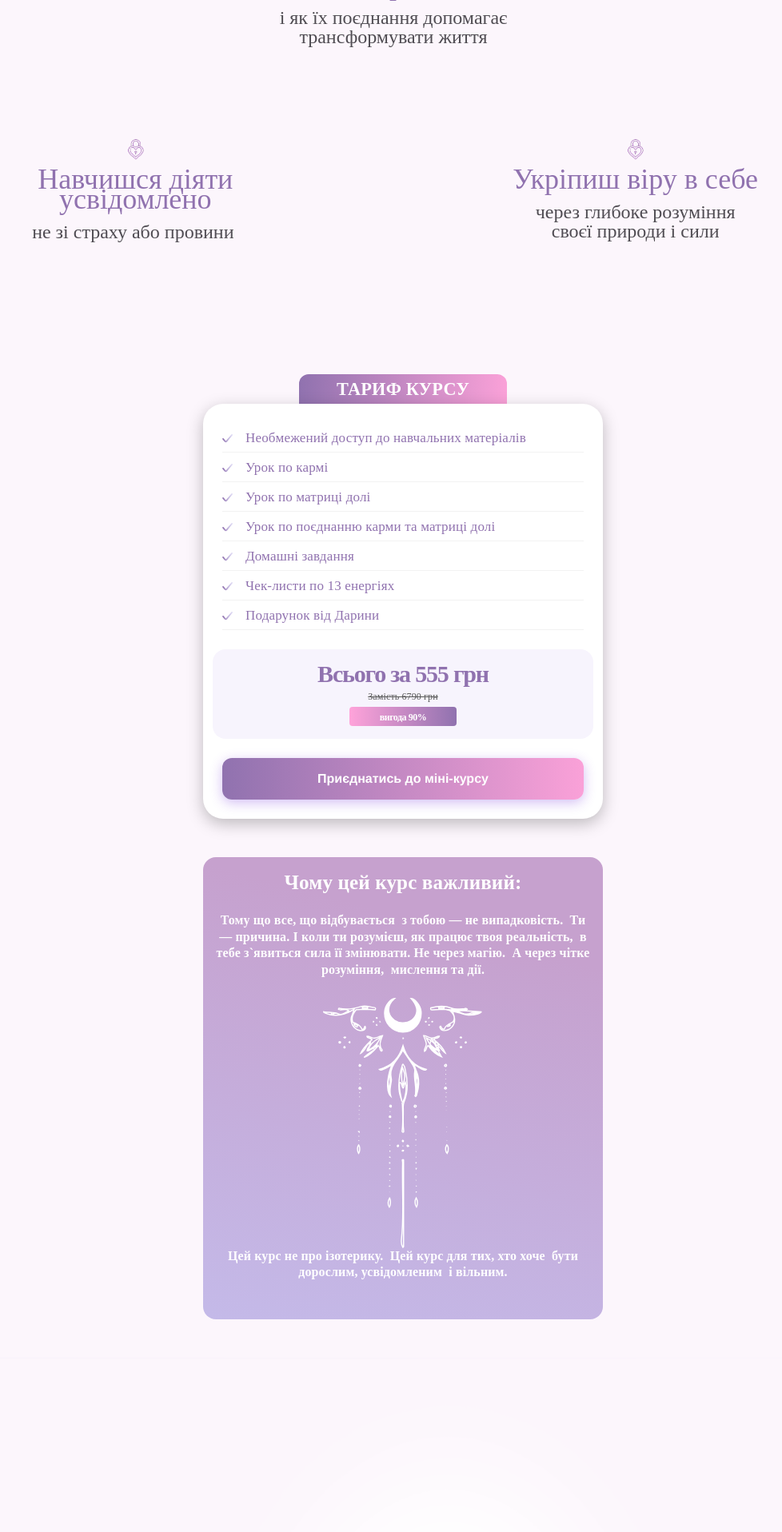
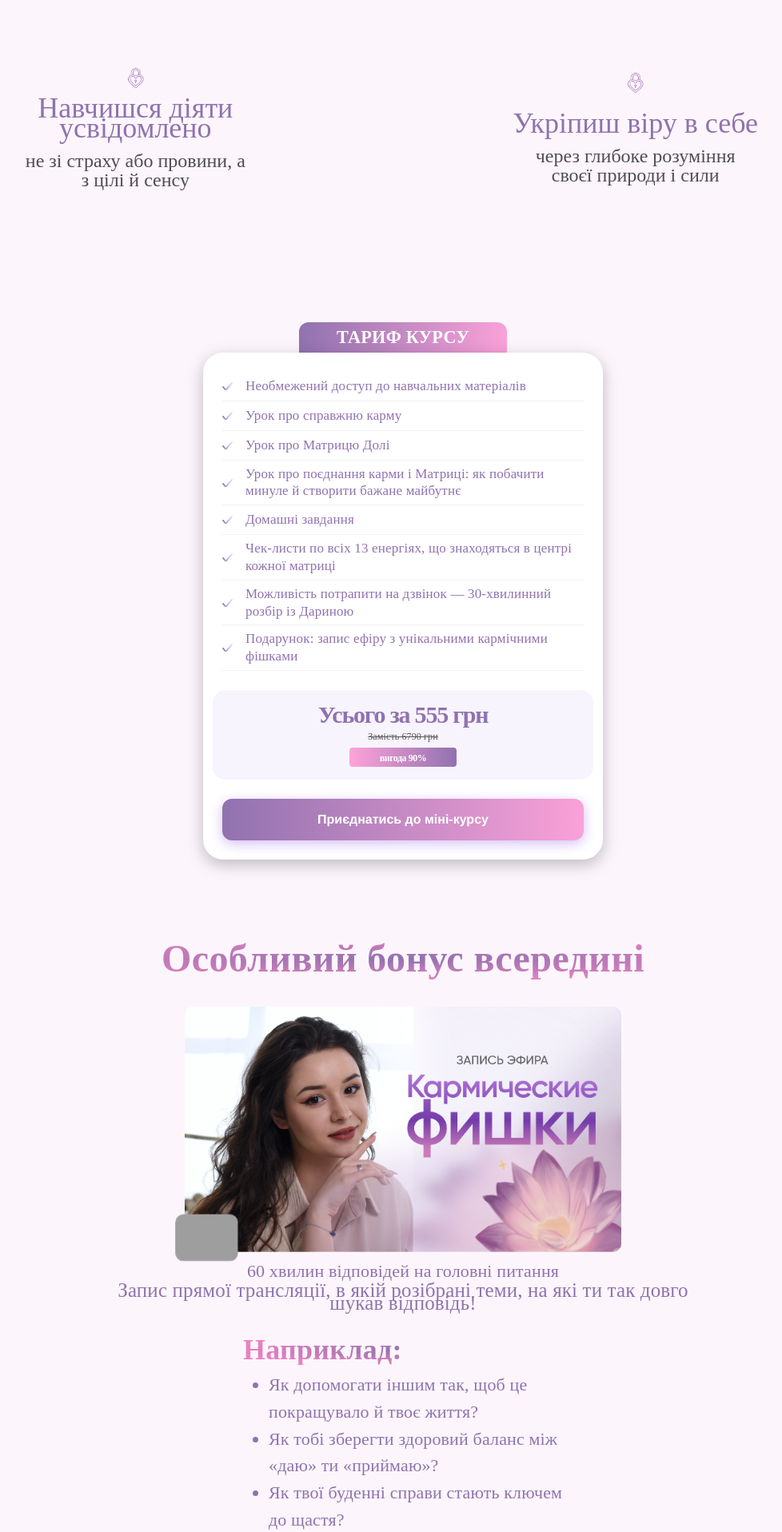
Before and after one commit to ArtemHryn/DariAdv, a Flask app: page / in a window 1280 px wide. Shown: the part 1670-3586 px from the top of the page at 80% size, without its empty margins (136-1114 px from the left). Run offline with Flask 3, Linux system fonts and the light colour scheme; grey boxes are pictures that could not be loaded.

Commit message:
додавання 4_1 секції

```diff
--- /dev/null
+++ b/static/css/section4_1.css
@@ -0,0 +1,44 @@
+.present_ico{
+  position: absolute !important;
+  bottom: -10px; /* або як тобі треба */
+  left: -10px;
+  width: 75px; /* потрібний розмір */
+  z-index: 10; /* щоб була поверх інших елементів */
+}
+
+.pr_subtitle {
+    color: #9072AF;
+    text-align: center;
+    font-family: Gilroy;
+    font-size: 22px;
+    font-style: bold;
+    font-weight: 500;
+    line-height: 16px;
+    letter-spacing: 0.14px;
+}
+
+.pulse {
+    animation: pulseAnim 1.5s infinite;
+  }
+
+  @keyframes pulseAnim {
+    0% {
+      transform: scale(1);
+    }
+    50% {
+      transform: scale(1.05);
+    }
+    100% {
+      transform: scale(1);
+    }
+  }
+.img-fluid-present {
+
+}
+
+
+@media (min-width: 992px) {
+  .media_pr {
+    max-width: 50%;
+  }
+}
--- a/static/text_content/locales/ua.json
+++ b/static/text_content/locales/ua.json
@@ -1,24 +1,24 @@
 {
   "section1": {
     "title": "Код твоєї реальності",
-    "sub_title": "Як працюють карма та матриця долі — і як почати застосовувати це в житті",
+    "sub_title": "Це єдиний курс, який покаже, як насправді працює твоя реальність.",
     "left": {
       "one": "Код твоєї реальності — Дізнайся, як працює карма та матриця долі, і почни використовувати це в повсякденному житті.",
-      "two": "Але часто не розумієш, чому не виходить, з чого почати або як рухатися далі.",
+      "two": "Без езотерики, без припущень — через мислення, дії та логіку.",
       "btn": "Приєднатися до мінікурсу",
-      "upbtntxt": "Ти знаєш, чого хочеш — любові, сенсу, впевненості, грошей.",
+      "upbtntxt": "Це єдиний курс, який покаже, як працює твоя реальність.",
       "underbtntxt": "Курс ведеться російською мовою"
     }
   },
   "section2": {
     "title": "Цей мінікурс для тебе, якщо ти:",
     "cards": [
-      {"color":"#F0A5DC", "description": "Часто сумніваєшся в собі\u2028 і не впевнена у своїх рішеннях\u2028" },
-      {"color":"#E597D0", "description": " Боїшся осуду \u2028і відкладаєш важливі кроки\u2028" },
-      {"color":"#D791CB", "description": "Зависла між\u2028 «відчуваю» і «роблю»\u2028" },
-      {"color":"#C78AC4", "description": "Втомилася від внутрішнього хаосу\u2028 і надлишку інформації\u2028" },
-      {"color":"#B682BE", "description": " Хочеш змін, \u2028але не знаєш, з чого почати\u2028" },
-      {"color":"#AA7DB9", "description": " Глибоко відчуваєш, що створена для більшого, але поки не бачиш, як це розкрити" }
+      {"color":"#F0A5DC", "description": "Не розумієш, які саме дії приведуть до реального результату" },
+      {"color":"#E597D0", "description": "Постійно сумніваєшся — у собі, у рішеннях, у своєму шляху\n" },
+      {"color":"#D791CB", "description": "Чекаєш відповіді від життя: «А чи вийде?.. А чи судилося?..»" },
+      {"color":"#C78AC4", "description": "Втомилася від внутрішнього хаосу та надлишку чужих порад" },
+      {"color":"#B682BE", "description": "Більше не хочеш жити за сценаріями інших — «як треба» і «так сказали»\n" },
+      {"color":"#AA7DB9", "description": "Відчуваєш, що створена для більшого, але поки не знаєш, як це розкрити" }
     ]
   },
   "section3": {
@@ -26,7 +26,7 @@
     "results": [
       {
         "title": "Зрозумієш,\u2028 як працює карма",
-        "subtitle": "і чому те, що ти створюєш для інших\u2028, обов’язково повертається"
+        "subtitle": "і чому все, що ти робиш для інших, повертається"
       },
       {
         "title": "Розбереш ключову \u2028зону Матриці",
@@ -38,7 +38,7 @@
       },
       {
         "title": "Навчишся діяти усвідомлено",
-        "subtitle": "не зі страху або провини\u2028"
+        "subtitle": "не зі страху або провини, а з цілі й сенсу"
       },
       {
         "title": "Укріпиш віру в себе",
@@ -51,18 +51,39 @@
     "title": "      Тариф курсу      ",
     "btn": "Приєднатись до міні-курсу",
     "privacy": "Ознайомитись з політикою конфіденційності",
-    "price": "Всього за 555 грн",
+    "price": "Усього за 555 грн",
     "price_old": "Замість  6790 грн",
     "price_sale": "вигода 90%\n",
     "li": [
       "Необмежений доступ до навчальних матеріалів",
-      "Урок по кармі",
-      "Урок по матриці долі",
-      "Урок по поєднанню карми та матриці долі",
+      "Урок про справжню карму",
+      "Урок про Матрицю Долі",
+      "Урок про поєднання карми і Матриці: як побачити минуле й створити бажане майбутнє",
       "Домашні завдання",
-      "Чек-листи по 13 енергіях",
-      "Подарунок від Дарини"
+      "Чек-листи по всіх 13 енергіях, що знаходяться в центрі кожної матриці",
+      "Можливість потрапити на дзвінок — 30-хвилинний розбір із Дариною",
+      "Подарунок: запис ефіру з унікальними кармічними фішками"
     ]
+  },
+  "section4_1": {
+    "title":"Особливий бонус всередині",
+    "subtitle": "60 хвилин відповідей на головні питання",
+    "txt": "Запис прямої трансляції, в якій розібрані теми, на які ти так довго шукав відповідь!",
+    "np": "Наприклад:",
+    "aprt": "\uD83D\uDCCD ...и десятки інших питань, про які, можливо, ти і не думав — но відповіді на них все змінять.",
+    "li": [ "Як  допомогати іншим так, щоб це покращувало й твоє життя?",
+            "Як тобі зберегти здоровий баланс між «даю» ти «приймаю»?",
+            "Як твої буденні справи стають ключем до щастя?",
+            "Що насправді значить «чорна та біла лінія» в житті?"],
+
+    "lihide": [ "Як ти сам створюєш перешкоди на шляху до своїх цілей?",
+                "Чим для тебе відрізняються хірург від вбивці?",
+                "Чому навіть ідеальні відношення спотворюються та закінчуються?",
+                "Як тобі через Матрицю побачити не тільки минуле, а й майбутьнє?",
+                "Якщо у когось проблеми — це його карма чи ти замішаний?",
+                "Чому в тебе немає натхнення та єнергії?"
+                ]
+
   },
   "section5": {
     "title": "Курс веде",
--- a/stats.json
+++ b/stats.json
@@ -1,14 +1,34 @@
 {
   "02.05.2025": {
-    "visits": 4,
-    "button_clicks": 2
+    "button_clicks": 2,
+    "visits": 4
   },
   "03.05.2025": {
-    "visits": 68,
-    "button_clicks": 7
+    "button_clicks": 7,
+    "visits": 68
   },
   "04.05.2025": {
-    "visits": 9,
-    "button_clicks": 0
+    "button_clicks": 1,
+    "visits": 31
+  },
+  "05.05.2025": {
+    "button_clicks": 0,
+    "visits": 21
+  },
+  "06.05.2025": {
+    "button_clicks": 3,
+    "visits": 30
+  },
+  "07.05.2025": {
+    "button_clicks": 0,
+    "visits": 12
+  },
+  "08.05.2025": {
+    "button_clicks": 1,
+    "visits": 11
+  },
+  "09.05.2025": {
+    "button_clicks": 2,
+    "visits": 14
   }
 }
--- a/templates/base.html
+++ b/templates/base.html
@@ -15,6 +15,7 @@
     <link rel="stylesheet" href="{{ url_for('static', filename='css/section2_style.css') }}">
     <link rel="stylesheet" href="{{ url_for('static', filename='css/section3_style.css') }}">
     <link rel="stylesheet" href="{{ url_for('static', filename='css/section4_style.css') }}">
+    <link rel="stylesheet" href="{{ url_for('static', filename='css/section4_1.css') }}">
     <link rel="stylesheet" href="{{ url_for('static', filename='css/section5_style.css') }}">
     <link rel="stylesheet" href="{{ url_for('static', filename='css/section6_style.css') }}">
     <link rel="stylesheet" href="{{ url_for('static', filename='css/section7_style.css') }}">
--- a/templates/index.html
+++ b/templates/index.html
@@ -8,6 +8,7 @@
   {% include "sections/section2.html" %}
   {% include "sections/section3.html" %}
   {% include "sections/section4.html" %}
+  {% include "sections/section4_1.html" %}
   {% include "sections/section5.html" %}
   {% include "sections/section6.html" %}
   {% include "sections/section7.html" %}
--- /dev/null
+++ b/templates/sections/section4_1.html
@@ -0,0 +1,40 @@
+<section class="section2 py-5">
+  <div class="container text-center">
+    <div class="mb-3">
+      <div class="section-3-title">{{ texts.section4_1.title }}</div>
+    </div>
+
+    <div class="position-relative d-inline-block mb-3 media_pr">
+      <div><img class="present_ico pulse" src="static/images/p.png" alt="present"></div>
+      <img src="static/images/present.png" class="img-fluid-present" alt="Карм. фишки" >
+    </div>
+
+    <div class="text-center d-flex row justify-content-center mb-3">
+      <h5 class="pr_subtitle">{{ texts.section4_1.subtitle }}</h5>
+      <p class="small-subtitle">{{ texts.section4_1.txt }}</p>
+    </div>
+
+    <div class="text-start mx-auto" style="max-width: 400px;">
+      <div class="highlight-text mb-2" style="text-align:left;">{{ texts.section4_1.np }}</div>
+      <ul class="styled_sp_text mb-0" style="font-size: 22px;">
+        {% for item in texts.section4_1.li %}
+        <li>{{ item }}</li>
+        {% endfor %}
+      </ul>
+      <ul class="collapse styled_sp_text" id="moreText" style="font-size: 22px;">
+        {% for item in texts.section4_1.lihide %}
+        <li>{{ item }}</li>
+        {% endfor %}
+        <p class="mt-4">{{ texts.section4_1.aprt }}</p>
+      </ul>
+    </div>
+
+    <div class="mt-3">
+  <a class="expand-link styled_sp_text" data-bs-toggle="collapse" href="#moreText" role="button" aria-expanded="false" aria-controls="moreText">
+    РАЗВЕРНУТЬ
+  </a>
+</div>
+
+
+  </div>
+</section>
```
Also changed, not shown: static/text_content/locales/ru.json (+37 -16 lines), static/images/present.png (added).
